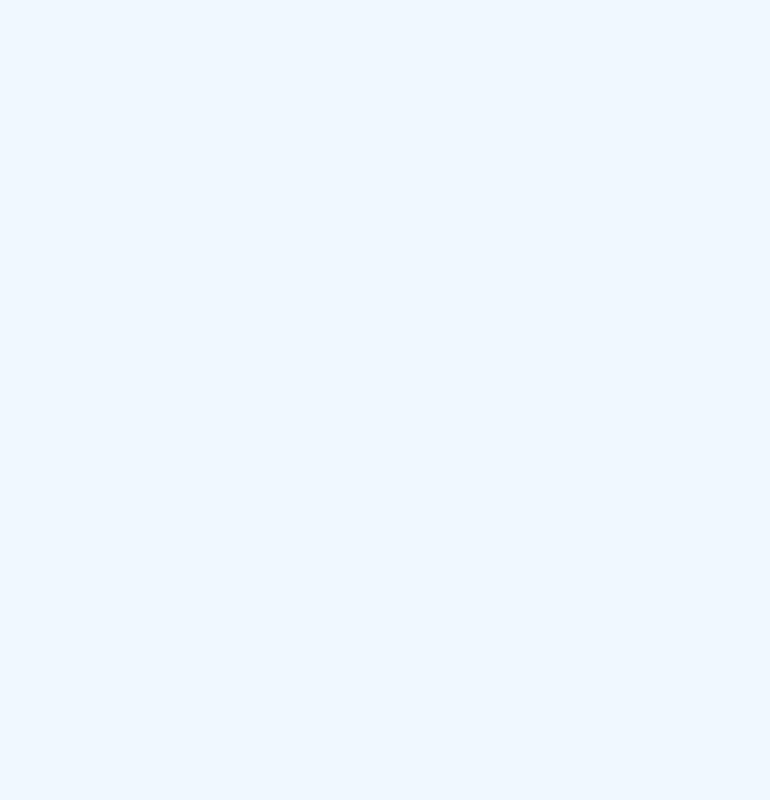
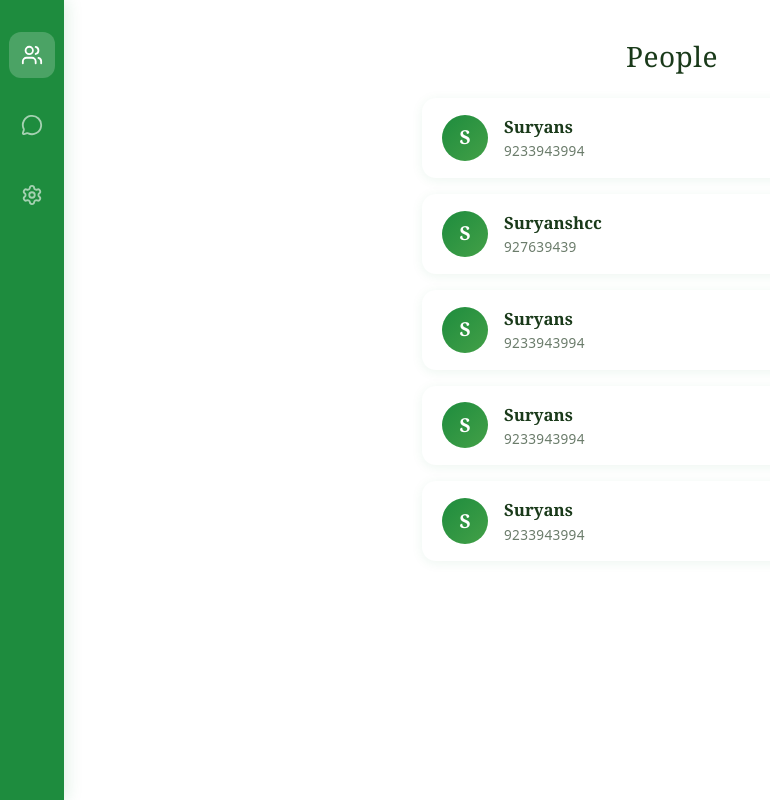
Before and after one commit to Suryansh107/WeChat, a React app in the folder frontend/: page /People in a window 1280 px wide. Before the commit this address had no page. Shown: the whole page, without its empty margins (0-770 px from the left). Built offline with nearby package versions, Linux system fonts and the light colour scheme; the HTML template or start-up script is replaced by a standard one.

Commit message:
Add People page to display friends and Group of user

```diff
--- a/frontend/package.json
+++ b/frontend/package.json
@@ -10,8 +10,10 @@
     "preview": "vite preview"
   },
   "dependencies": {
+    "bootstrap": "^5.3.8",
     "lucide-react": "^0.577.0",
     "react": "^19.2.0",
+    "react-bootstrap": "^2.10.10",
     "react-dom": "^19.2.0",
     "react-router-dom": "^7.13.1"
   },
--- a/frontend/src/App.jsx
+++ b/frontend/src/App.jsx
@@ -7,7 +7,8 @@ import { useState } from 'react'
 import Home from './components/Home'
 import Create from './components/Create'
 import Login from './components/Login'
-
+import People from './components/People'
+import 'bootstrap/dist/css/bootstrap.min.css'
 function App() {
   return (
     <BrowserRouter>
@@ -15,6 +16,7 @@ function App() {
       <Route path="/" element={<Home/>} />
       <Route path="Create" element={<Create/>} />
       <Route path="Login" element={<Login/>}/>
+      <Route path="People" element={<People/>}/>
      </Routes>
     </BrowserRouter>
   )
--- a/frontend/src/components/Create.jsx
+++ b/frontend/src/components/Create.jsx
@@ -88,7 +88,7 @@ const Create = () => {
           </span>
         </div>
 
-        <button className="create-btn" type="submit">Sign Up</button>
+        <button className="create-btn" type="submit" onClick={()=> navigate("/People")}>Sign Up</button>
       </form>
 
       <div className="create-footer">
--- /dev/null
+++ b/frontend/src/components/CreateCard.jsx
@@ -0,0 +1,14 @@
+const CreateCard = (props) => {
+  return (
+    <div className="people-card">
+      <div className="people-card-avatar">
+        {props.name.charAt(0).toUpperCase()}
+      </div>
+      <div className="people-card-info">
+        <p className="people-card-name">{props.name}</p>
+        <p className="people-card-tel">{props.tel}</p>
+      </div>
+    </div>
+  );
+};
+export default CreateCard;
--- a/frontend/src/components/Home.jsx
+++ b/frontend/src/components/Home.jsx
@@ -1,5 +1,5 @@
 import { useNavigate } from "react-router-dom";
-import { Button } from "@/components/ui/button";
+import Button from 'react-bootstrap/Button';
 import { MessageCircle } from "lucide-react";
 
 const Index = () => {
--- /dev/null
+++ b/frontend/src/components/People.css
@@ -0,0 +1,112 @@
+people-layout {
+  display: flex;
+  min-height: 100vh;
+  background: linear-gradient(135deg, #e8f5e9 0%, #f1f8e9 50%, #e0f2f1 100%);
+}
+/* Sidebar */
+.people-sidebar {
+  width: 64px;
+  background: #1e8c3e;
+  display: flex;
+  flex-direction: column;
+  align-items: center;
+  padding-top: 2rem;
+  gap: 1.5rem;
+  position: fixed;
+  top: 0;
+  left: 0;
+  height: 100vh;
+  z-index: 10;
+  box-shadow: 2px 0 16px rgba(30, 140, 62, 0.15);
+}
+.people-sidebar button {
+  background: none;
+  border: none;
+  color: rgba(255, 255, 255, 0.6);
+  cursor: pointer;
+  padding: 0.75rem;
+  border-radius: 12px;
+  transition: all 0.2s ease;
+  display: flex;
+  align-items: center;
+  justify-content: center;
+}
+.people-sidebar button:hover {
+  background: rgba(255, 255, 255, 0.15);
+  color: #fff;
+}
+.people-sidebar button.active {
+  background: rgba(255, 255, 255, 0.2);
+  color: #fff;
+}
+/* Main content */
+.people-content {
+  margin-left: 64px;
+  flex: 1;
+  display: flex;
+  flex-direction: column;
+  align-items: center;
+  padding: 2.5rem 2rem;
+}
+.people-content-title {
+  font-family: Georgia, 'Times New Roman', serif;
+  font-size: 1.75rem;
+  color: #1a3a1a;
+  margin-bottom: 1.5rem;
+  letter-spacing: 0.5px;
+}
+/* Cards */
+.people-cards-list {
+  display: flex;
+  flex-direction: column;
+  gap: 1rem;
+  width: 100%;
+  max-width: 500px;
+}
+.people-card {
+  display: flex;
+  align-items: center;
+  gap: 1rem;
+  background: #fff;
+  border-radius: 14px;
+  padding: 1rem 1.25rem;
+  box-shadow: 0 2px 12px rgba(30, 140, 62, 0.08);
+  transition: transform 0.2s ease, box-shadow 0.2s ease;
+  cursor: pointer;
+}
+.people-card:hover {
+  transform: translateY(-2px);
+  box-shadow: 0 6px 20px rgba(30, 140, 62, 0.15);
+}
+.people-card-avatar {
+  width: 46px;
+  height: 46px;
+  border-radius: 50%;
+  background: linear-gradient(135deg, #1e8c3e, #43a047);
+  color: #fff;
+  display: flex;
+  align-items: center;
+  justify-content: center;
+  font-family: Georgia, 'Times New Roman', serif;
+  font-size: 1.2rem;
+  font-weight: 700;
+  flex-shrink: 0;
+}
+.people-card-info {
+  display: flex;
+  flex-direction: column;
+  gap: 0.15rem;
+}
+.people-card-name {
+  font-family: Georgia, 'Times New Roman', serif;
+  font-size: 1.05rem;
+  font-weight: 600;
+  color: #1a3a1a;
+  margin: 0;
+}
+.people-card-tel {
+  font-size: 0.85rem;
+  color: #6b7c6b;
+  margin: 0;
+  letter-spacing: 0.3px;
+}
--- /dev/null
+++ b/frontend/src/components/People.jsx
@@ -0,0 +1,39 @@
+import { Users, MessageCircle, Settings } from "lucide-react";
+import { useNavigate } from "react-router-dom";
+import CreateCard from "./CreateCard";
+import "./People.css";
+const People = () => {
+  const navigate = useNavigate();
+  const arr = [
+    { id: 1, avatar: null, name: "Suryans", mobile_no: "9233943994" },
+    { id: 2, avatar: null, name: "Suryanshcc", mobile_no: "927639439" },
+
+    { id: 3, avatar: null, name: "Suryans", mobile_no: "9233943994" },
+    { id: 4, avatar: null, name: "Suryans", mobile_no: "9233943994" },
+    { id: 5, avatar: null, name: "Suryans", mobile_no: "9233943994" },
+  ];
+  return (
+    <div className="people-layout">
+      <div className="people-sidebar">
+        <button className="active" onClick={() => navigate("/People")}>
+          <Users size={22} />
+        </button>
+        <button>
+          <MessageCircle size={22} />
+        </button>
+        <button>
+          <Settings size={22} />
+        </button>
+      </div>
+      <div className="people-content">
+        <h2 className="people-content-title">People</h2>
+        <div className="people-cards-list">
+          {arr.map((user) => (
+            <CreateCard key={user.id} avatar={user.avatar} name={user.name} tel={user.mobile_no} />
+          ))}
+        </div>
+      </div>
+    </div>
+  );
+};
+export default People;
```
Also changed, not shown: 2 other files (tests, documents, lock files or other folders).
